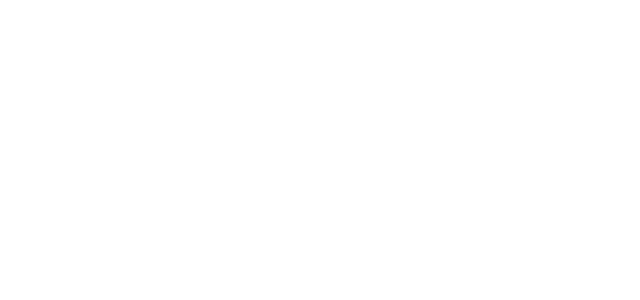
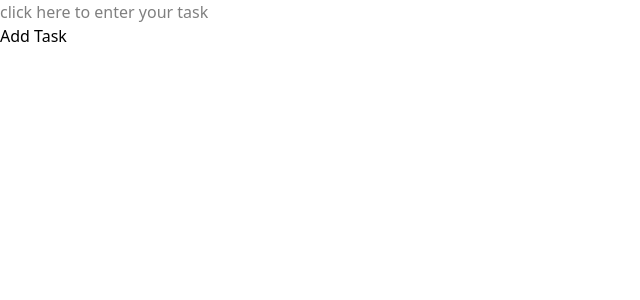
Before and after one commit to NJaiS-88/compute-task2, a React (Vite) app in the folder to-do-list/: page / in a window 1280 px wide. Shown: the top 300 px of the page, without its empty margins (0-640 px from the left). Built offline with nearby package versions, Linux system fonts and the light colour scheme.

Commit message:
form created

```diff
--- a/to-do-list/src/App.jsx
+++ b/to-do-list/src/App.jsx
@@ -1,7 +1,15 @@
+import { useState } from "react"
+import TodoForm from "./components/TodoForm"
 function App() {
+  const [id, setId] = useState(1);
+  const [task, setTask] =useState([]);
+
+  const adding = (a) => {
+    const obj = {"id": id, "task":task, "completed": false}
+  }
   return (
     <>
-
+      <TodoForm></TodoForm>
     </>
   )
 }
--- /dev/null
+++ b/to-do-list/src/components/TodoForm.jsx
@@ -0,0 +1,32 @@
+import { useState } from "react";
+function TodoForm({adding}){
+    const [taskData, setTaskData] = useState("")
+    const [error, showError] = useState("")
+
+    const changeTaskData = (e) => {
+        setTaskData(e.target.value);
+    }
+
+    const submitfunc = (e) => {
+        e.preventDefault();
+        if(taskData.trim()){
+            adding(taskData.trim());
+            setTaskData("");
+        }else{
+            showError("task cant be empty!");
+        }
+    }
+
+    return( <>
+                <div>
+                    <form onSubmit={submitfunc}>
+                        <input onChange={changeTaskData} value={taskData} placeholder="click here to enter your task"
+                            className="border-none focus:outline-none focus:border-none w-[]"></input>
+                        <div>{taskData}</div>
+                        <button type="submit">Add Task</button>
+                        <div>{error}</div>
+                    </form>
+                </div>
+            </>)
+}
+export default TodoForm;
--- /dev/null
+++ b/to-do-list/src/components/TodoItem.jsx
@@ -0,0 +1,4 @@
+function TodoItem(){
+    return(<></>)
+}
+export default TodoItem;
--- /dev/null
+++ b/to-do-list/src/components/TodoList.jsx
@@ -0,0 +1,4 @@
+function TodoList(){
+    return(<></>)
+}
+export default TodoList;
```
